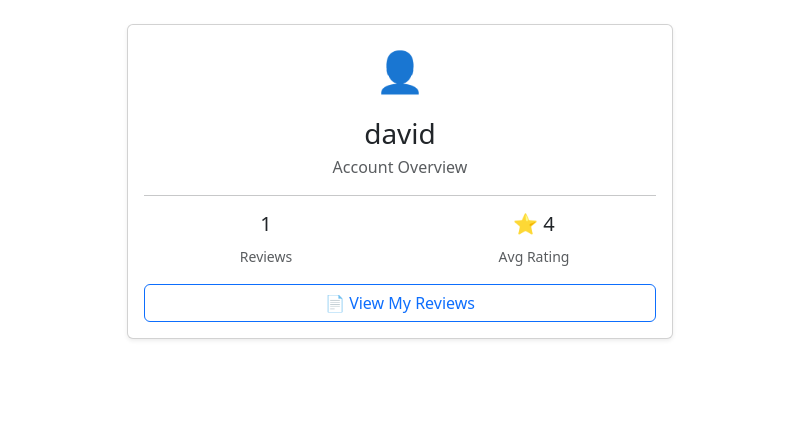
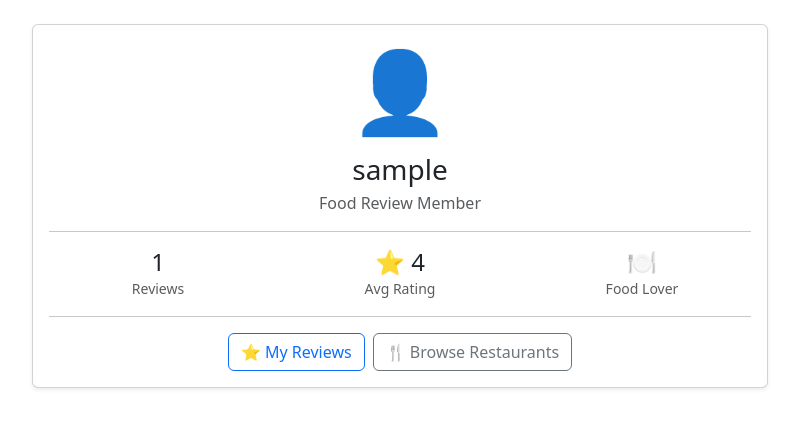
Before and after one commit to waruenat-collab/web-flask_241-152, a Flask app: template templates/profile.html in a window 1280 px wide. Shown: the part 56-484 px from the top of the page, without its empty margins (240-1039 px from the left). Run offline with Flask 3, Linux system fonts and the light colour scheme; the template is opened without the code that fills it: values that come from a table or form of the project are taken from there, most other values are stand-ins (such as "Sample title", 1, 10 or a date in 2020).

Commit message:
Improve profile page UI with professional layout

```diff
--- a/templates/profile.html
+++ b/templates/profile.html
@@ -1,45 +1,66 @@
 {% extends "base.html" %}
-{% block title %}My Profile{% endblock %}
+{% block title %}Profile{% endblock %}
 
 {% block content %}
+
 <div class="row justify-content-center">
-  <div class="col-md-6">
+  <div class="col-md-8">
 
-    <div class="card shadow-sm">
+    <!-- Profile Card -->
+    <div class="card shadow-sm mb-4">
       <div class="card-body text-center">
 
+        <!-- Avatar -->
         <div class="mb-3">
-          <span class="fs-1">👤</span>
+          <span class="display-1">👤</span>
         </div>
 
-        <h3 class="mb-1">{{ user.username }}</h3>
-        <p class="text-muted">Account Overview</p>
+        <h3 class="mb-1">{{ username }}</h3>
+        <p class="text-muted">Food Review Member</p>
 
         <hr>
 
-        <div class="row text-center mb-3">
-          <div class="col">
-            <h5>{{ review_count }}</h5>
+        <!-- Stats -->
+        <div class="row text-center">
+          <div class="col-md-4">
+            <h4 class="mb-0">{{ review_count }}</h4>
             <small class="text-muted">Reviews</small>
           </div>
 
-          <div class="col">
-            {% if avg_rating %}
-              <h5>⭐ {{ avg_rating }}</h5>
-            {% else %}
-              <h5>-</h5>
-            {% endif %}
+          <div class="col-md-4">
+            <h4 class="mb-0">
+              {% if avg_rating %}
+                ⭐ {{ avg_rating }}
+              {% else %}
+                -
+              {% endif %}
+            </h4>
             <small class="text-muted">Avg Rating</small>
+          </div>
+
+          <div class="col-md-4">
+            <h4 class="mb-0">🍽️</h4>
+            <small class="text-muted">Food Lover</small>
           </div>
         </div>
 
-        <a href="/my-reviews" class="btn btn-outline-primary w-100">
-          📄 View My Reviews
-        </a>
+        <hr>
+
+        <!-- Actions -->
+        <div class="d-flex justify-content-center gap-2">
+          <a href="/my-reviews" class="btn btn-outline-primary">
+            ⭐ My Reviews
+          </a>
+
+          <a href="/restaurants" class="btn btn-outline-secondary">
+            🍴 Browse Restaurants
+          </a>
+        </div>
 
       </div>
     </div>
 
   </div>
 </div>
+
 {% endblock %}
```
